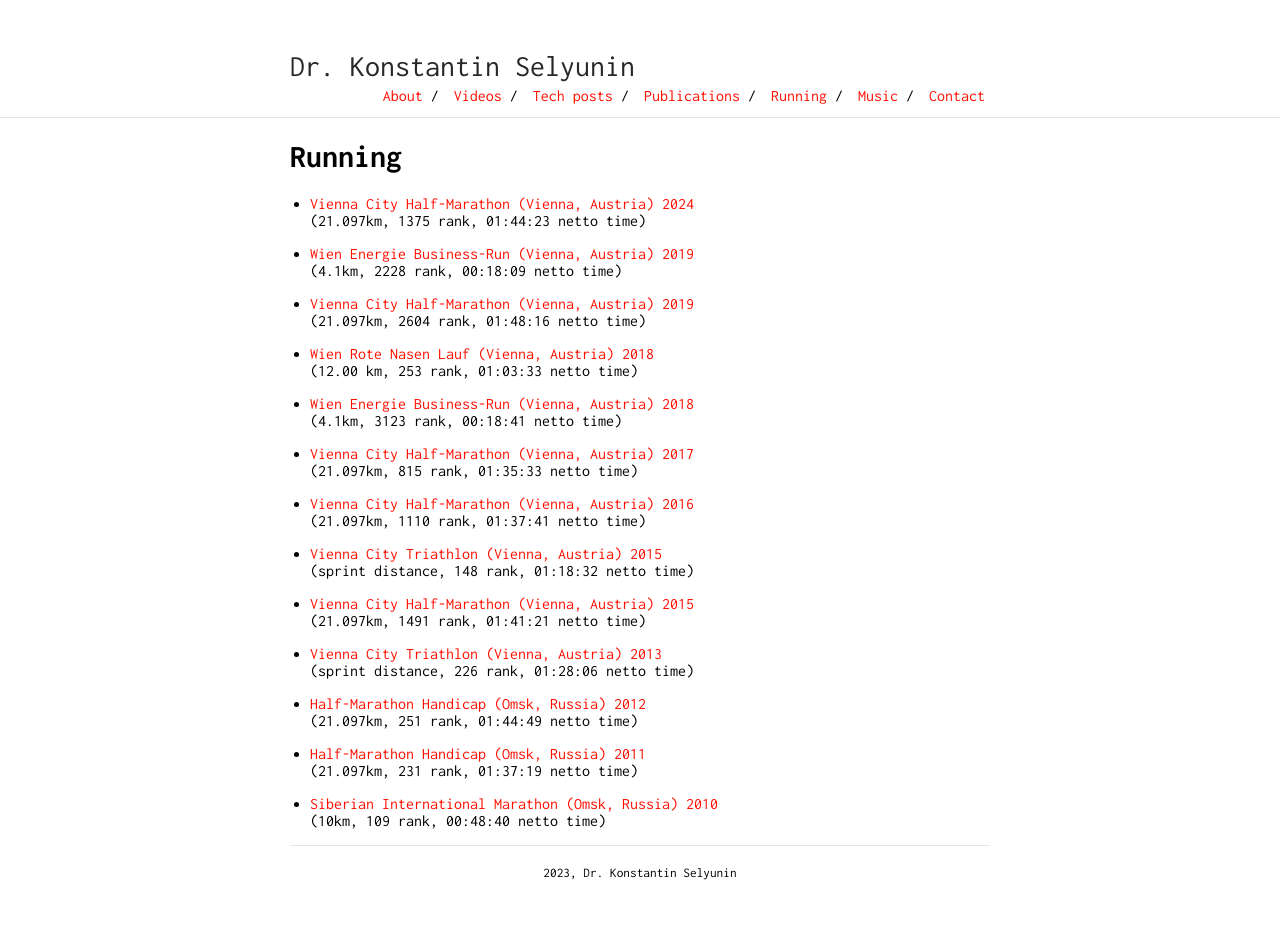
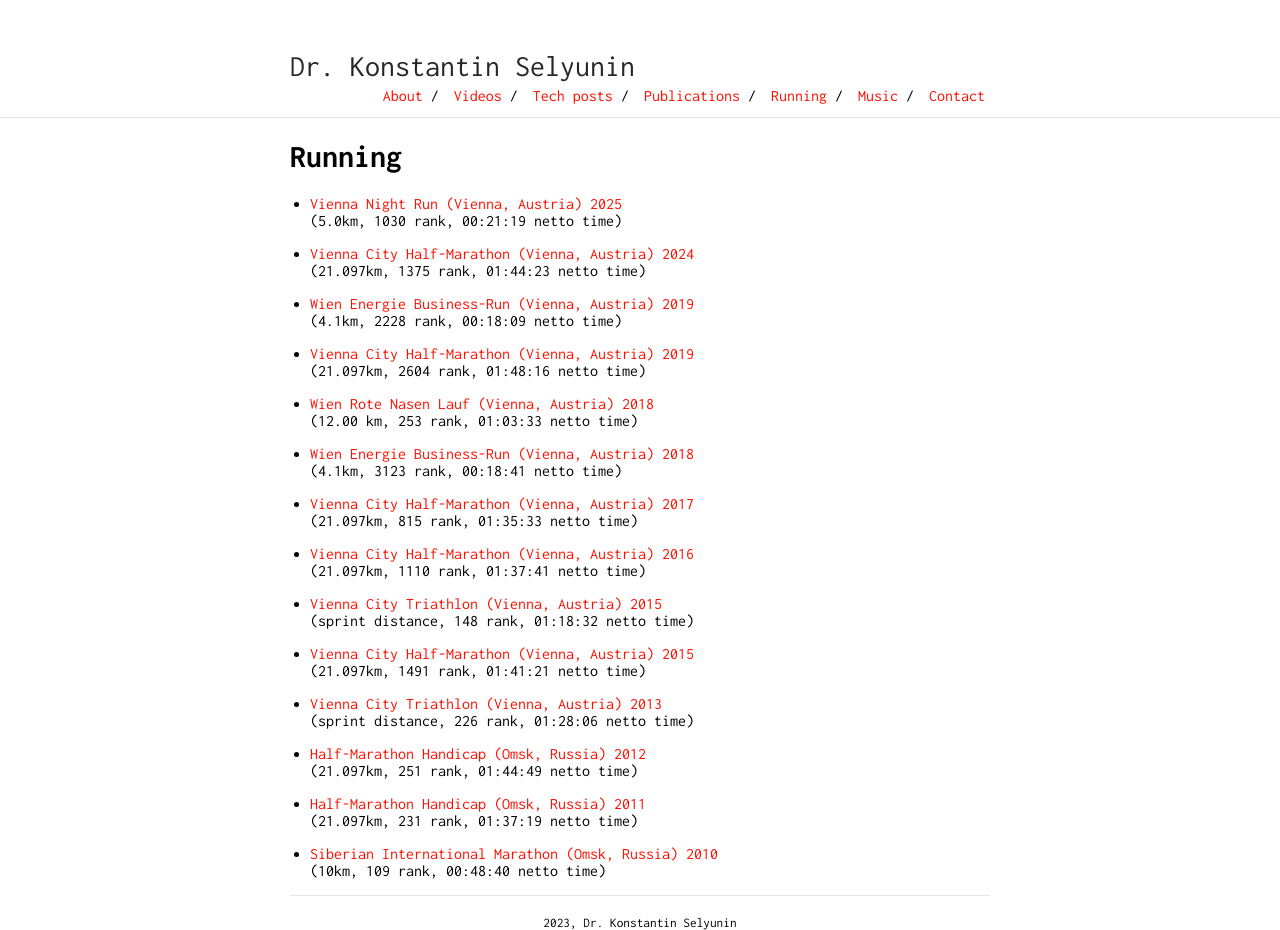
Before and after one commit to selyunin/selyunin.github.io, a Jekyll site: the page built from _pages/running.md, in a window 1280 px wide. Built offline with Jekyll 4.4.1, drawn with Linux system fonts in a browser that asks for light colours; before the commit the page ends 900 px from its top, so only the background shows below that.

Commit message:
:sparkles: adding vienna night run 2025

```diff
--- a/_pages/running.md
+++ b/_pages/running.md
@@ -6,6 +6,8 @@ permalink: /running/
 
 Running
 =======================================
+
+* [Vienna Night Run (Vienna, Austria) 2025](/pdf/selyunin_vienna_night_run_2025.pdf) <br/> (5.0km, 1030 rank, 00:21:19 netto time)
 
 * [Vienna City Half-Marathon (Vienna, Austria) 2024](/pdf/selyunin_vienna_city_marathon_2024.pdf) <br/> (21.097km, 1375 rank, 01:44:23 netto time)
 
```
Also changed, not shown: 1 other file.
